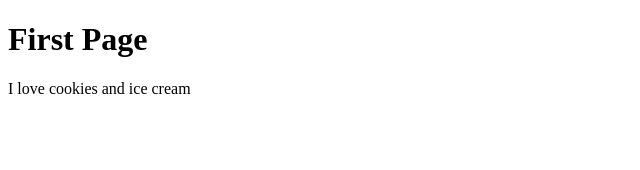
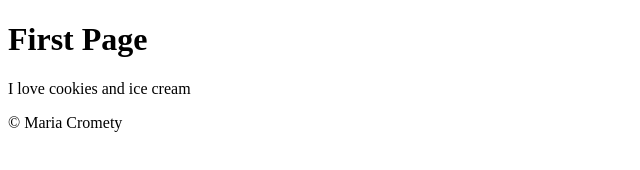
Before and after one commit to Angelxoxo757/git-course, a plain HTML site: page index.html in a window 1280 px wide. Shown: the whole page, without its empty margins (0-640 px from the left). Drawn offline with Linux system fonts and the light colour scheme.

Commit message:
Added a footer tag to the index.html file

```diff
--- a/index.html
+++ b/index.html
@@ -9,5 +9,6 @@
   <body>
     <h1>First Page</h1>
     <p>I love cookies and ice cream</p>
+    <footer>&copy; Maria Cromety</footer>
   </body>
 </html>
```
